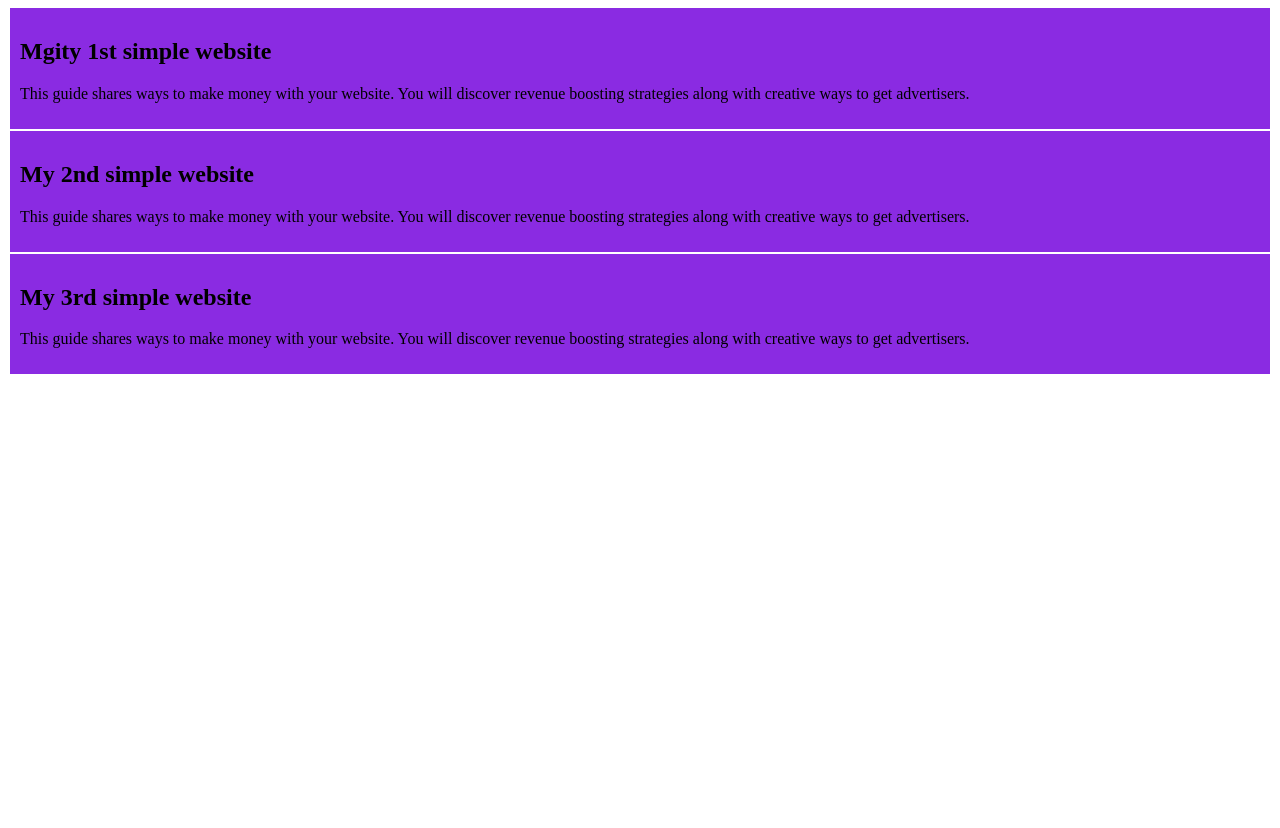
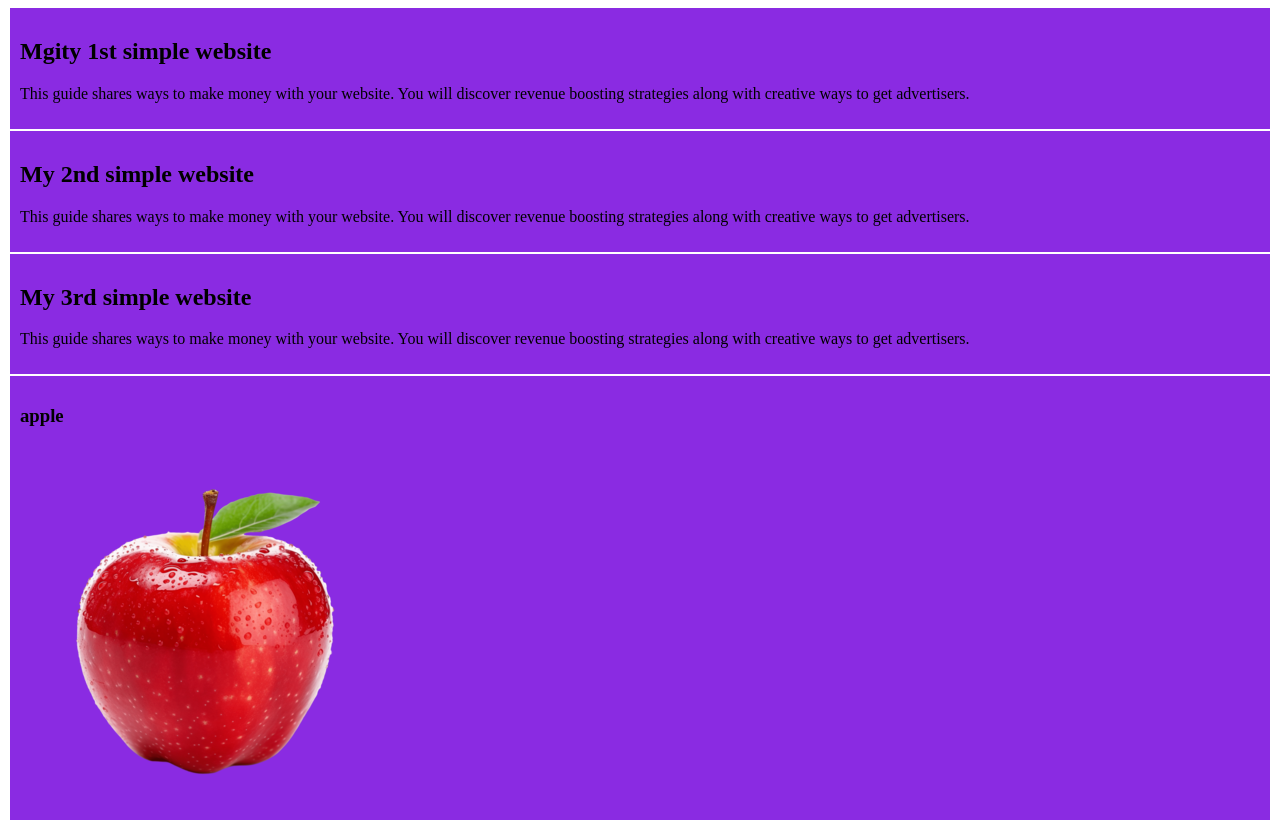
Before and after one commit to sharmin133/my-simple-website, a plain HTML site: page index.html in a window 1280 px wide. Before the commit the page ends 800 px from the top, so only its background shows below. Drawn offline with Linux system fonts and the light colour scheme.

Commit message:
added apple image

```diff
--- a/index.html
+++ b/index.html
@@ -28,5 +28,12 @@
         <h2>My 3rd simple website</h2>
         <p>This guide shares ways to make money with your website. You will discover revenue boosting strategies along with creative ways to get advertisers.</p>
     </div>
+
+
+
+    <div>
+        <h3>apple</h3>
+        <img src="apple.png" alt="apple">
+    </div>
 </body>
 </html>
```
Also changed, not shown: apple.png (added).
